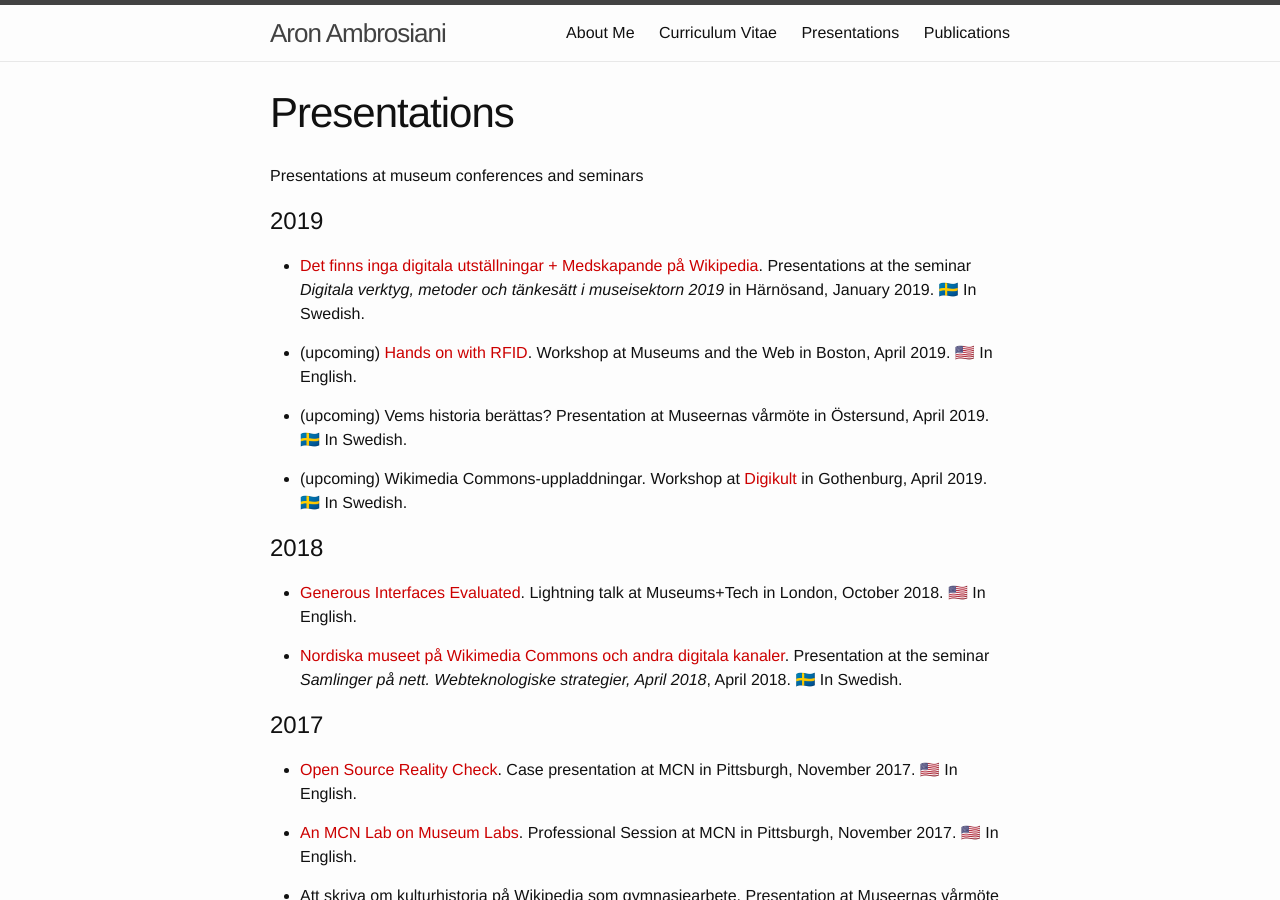
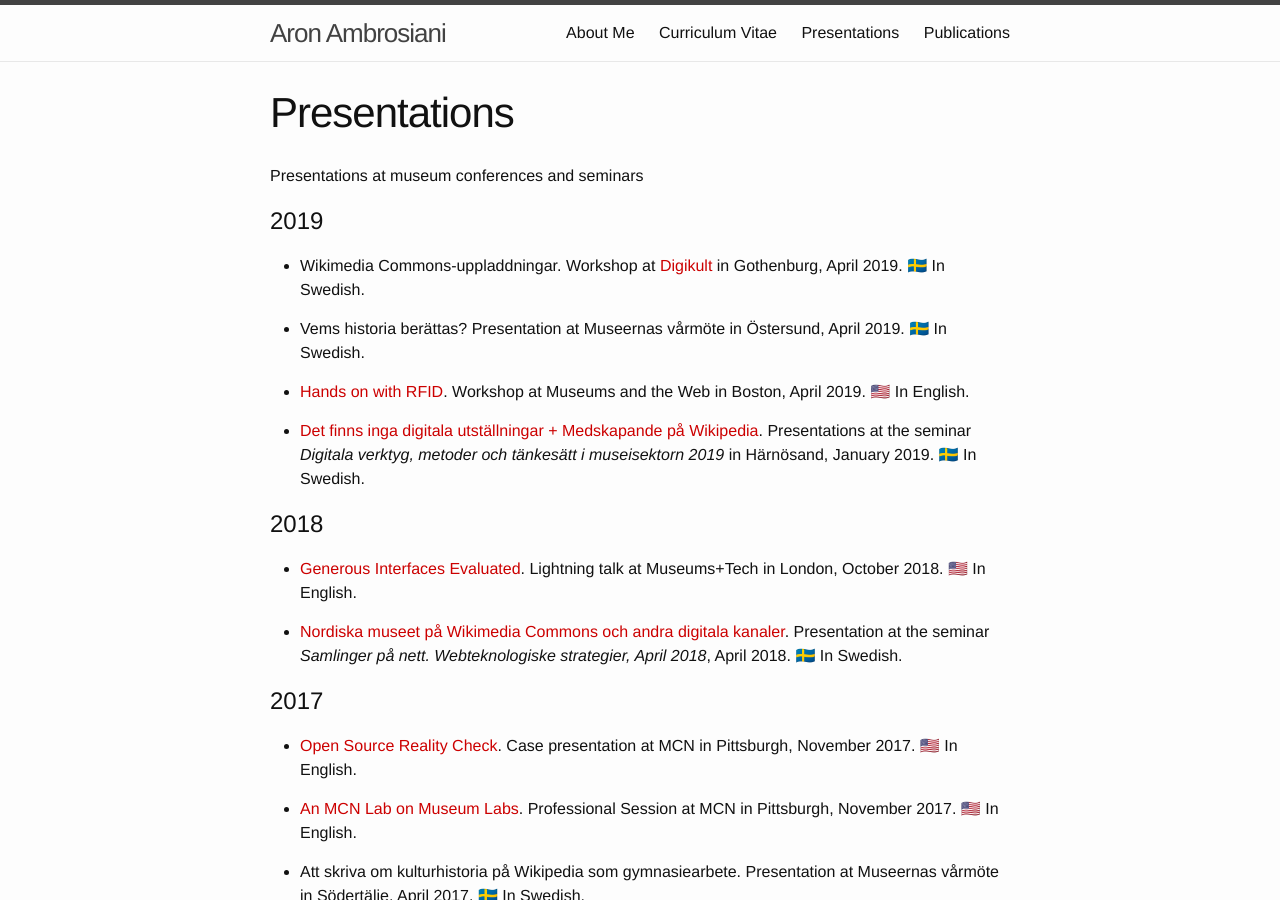
Before and after one commit to Ambrosiani/blogtest, a Jekyll site: the page built from presentations.md, in a window 1280 px wide and 900 px high. Built offline with Jekyll 4.4.1, drawn with Linux system fonts in a browser that asks for light colours.

Commit message:
no longer upcoming

```diff
--- a/presentations.md
+++ b/presentations.md
@@ -8,14 +8,13 @@ Presentations at museum conferences and seminars
 
 # 2019
 
+* Wikimedia Commons-uppladdningar. Workshop at [Digikult](http://www.digikult.se/) in Gothenburg, April 2019. 🇸🇪 In Swedish.
+
+* Vems historia berättas? Presentation at Museernas vårmöte in Östersund, April 2019. 🇸🇪 In Swedish.
+
+* [Hands on with RFID](https://mw19.mwconf.org/proposal/hands-on-with-rfid/). Workshop at Museums and the Web in Boston, April 2019. 🇺🇸 In English.
+
 * [Det finns inga digitala utställningar + Medskapande på Wikipedia](https://sites.google.com/view/museinatverkvasternorrland/startsida). Presentations at the seminar *Digitala verktyg, metoder och tänkesätt i museisektorn 2019* in Härnösand, January 2019. 🇸🇪 In Swedish.
-
-* (upcoming) [Hands on with RFID](https://mw19.mwconf.org/proposal/hands-on-with-rfid/). Workshop at Museums and the Web in Boston, April 2019. 🇺🇸 In English.
-
-* (upcoming) Vems historia berättas? Presentation at Museernas vårmöte in Östersund, April 2019. 🇸🇪 In Swedish.
-
-* (upcoming) Wikimedia Commons-uppladdningar. Workshop at [Digikult](http://www.digikult.se/) in Gothenburg, April 2019. 🇸🇪 In Swedish.
-
 
 # 2018
 
```
